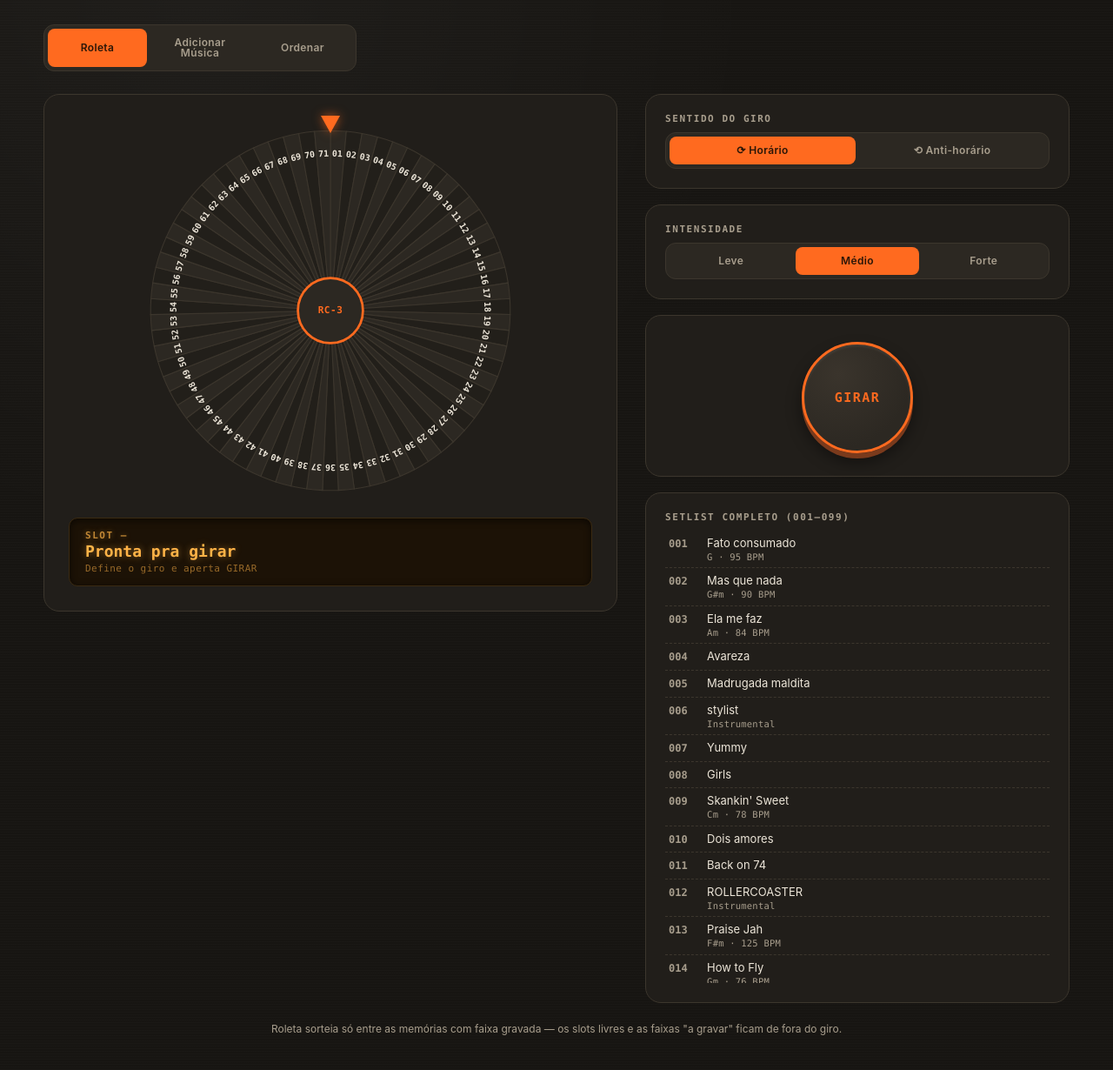
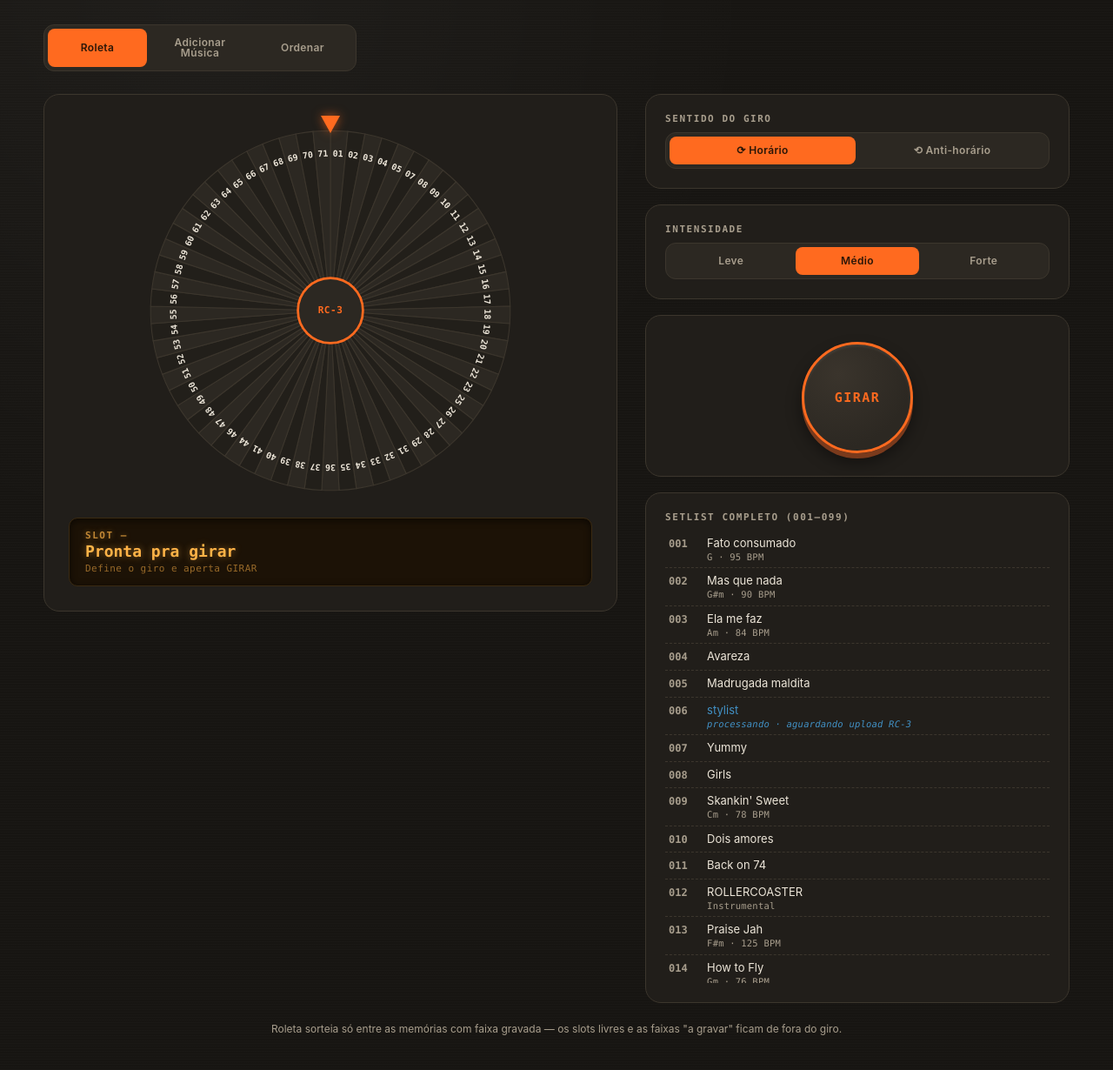
Before and after one commit to lu2ca-art/rc3-roleta, a plain HTML site: page index.html in a window 1280 px wide. Shown: the part 120-1350 px from the top of the page at 87% size. Drawn offline with Linux system fonts and the light colour scheme.

Commit message:
add PROCESSING_TAG for 6 demucs tracks: shown in list, excluded from wheel spin

```diff
--- a/index.html
+++ b/index.html
@@ -345,6 +345,13 @@
       font-style: italic;
     }
 
+    .row .tagline.processing {
+      color: #4db8ff;
+      font-style: italic;
+    }
+
+    .row.processing-row .name { color: #4db8ff; opacity: 0.75; }
+
     .row.empty .name {
       color: var(--text-dim);
       font-style: italic;
@@ -619,6 +626,7 @@
 (function () {
   var GUESS_TAG = "fictício · inspirado no setlist";
   var TODO_TAG = "CIDADE NEON · ainda não gravada no RC-3";
+  var PROCESSING_TAG = "processando · aguardando upload RC-3";
   var STORAGE_KEY = "rc3-roleta-slots-v1";
 
   var DEFAULT_SLOTS = [
@@ -627,7 +635,7 @@
     ["Ela me faz", "Am · 84 BPM"],
     ["Avareza", null],
     ["Madrugada maldita", null],
-    ["stylist", "Instrumental"],
+    ["stylist", PROCESSING_TAG],
     ["Yummy", null],
     ["Girls", null],
     ["Skankin\' Sweet", "Cm · 78 BPM"],
@@ -645,13 +653,13 @@
     ["Beira da piscina", "Ebm · 88 BPM"],
     ["Clint Eastwood", null],
     ["Starboy", null],
-    ["circo", "Instrumental"],
+    ["circo", PROCESSING_TAG],
     ["S-E-X-O", null],
     ["Pontes indestrutíveis", "Bm · 79 BPM"],
     ["Uptown Funk", "Cm · 115 BPM"],
     ["NECTAR", null],
     ["Meu filho", null],
-    ["qm é vc?", "Instrumental"],
+    ["qm é vc?", PROCESSING_TAG],
     ["Feels Like Summer", null],
     ["Azul Jah Van", null],
     ["Natural Mystic", null],
@@ -663,10 +671,10 @@
     ["Rainha da finesse", "Ebm · 130 BPM"],
     ["Tudo é pra sempre agora", null],
     ["Is This Love", "A · 123 BPM"],
-    ["oasis", "Instrumental"],
-    ["cliche", "Instrumental"],
+    ["oasis", PROCESSING_TAG],
+    ["cliche", PROCESSING_TAG],
     ["SABE ONTEM?", "Instrumental"],
-    ["náufrago", "Instrumental"],
+    ["náufrago", PROCESSING_TAG],
     ["DOPAMINA", "Instrumental"],
     ["SEXTAFEIRA", "Instrumental"],
     ["Ojalá", "Instrumental"],
@@ -762,6 +770,7 @@
   function tagClass(tag) {
     if (tag === GUESS_TAG) return " guess";
     if (tag === TODO_TAG) return " todo";
+    if (tag === PROCESSING_TAG) return " processing";
     return "";
   }
 
@@ -771,7 +780,8 @@
     rowEls = [];
     SLOTS.forEach(function (s, i) {
       var row = document.createElement("div");
-      row.className = "row" + (s ? "" : " empty");
+      var isProcessing = s && s[1] === PROCESSING_TAG;
+      row.className = "row" + (s ? "" : " empty") + (isProcessing ? " processing-row" : "");
       var num = String(i + 1).padStart(3, "0");
       row.innerHTML = s
         ? '<span class="num">' + num + '</span><span class="name">' + s[0] + (s[1] ? '<span class="tagline' + tagClass(s[1]) + '">' + s[1] + '</span>' : '') + '</span>'
@@ -805,7 +815,7 @@
   function renderWheel() {
     wheelTracks = [];
     SLOTS.forEach(function (s, i) {
-      if (s) wheelTracks.push({ num: i + 1, title: s[0], tag: s[1] });
+      if (s && s[1] !== PROCESSING_TAG) wheelTracks.push({ num: i + 1, title: s[0], tag: s[1] });
     });
     n = wheelTracks.length;
     step = n ? 360 / n : 0;
```
